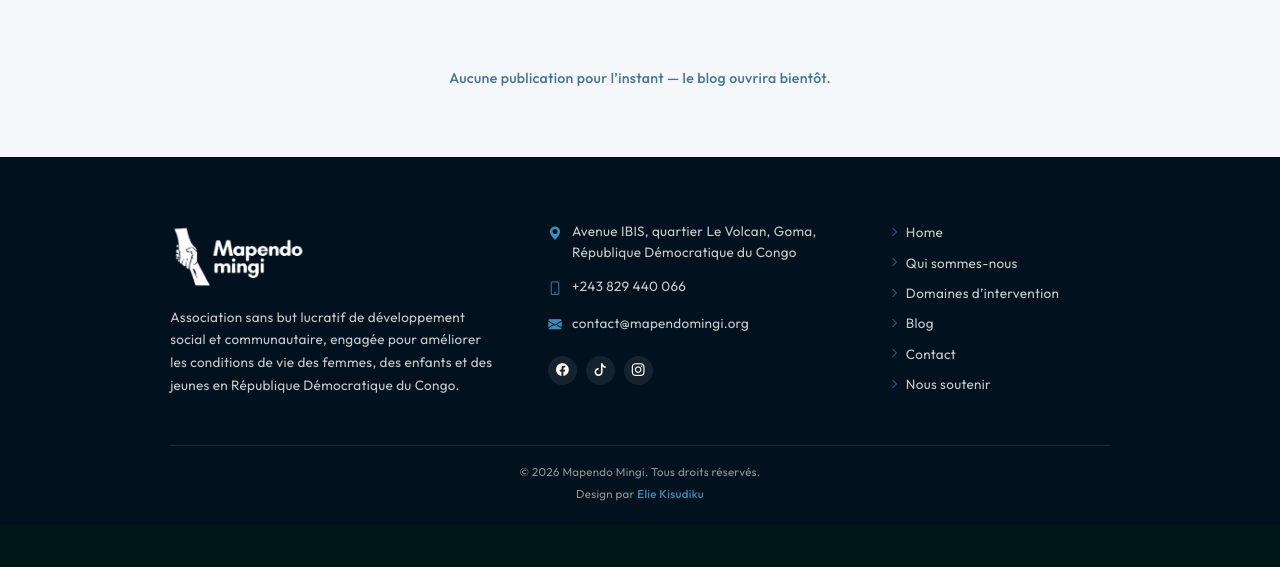
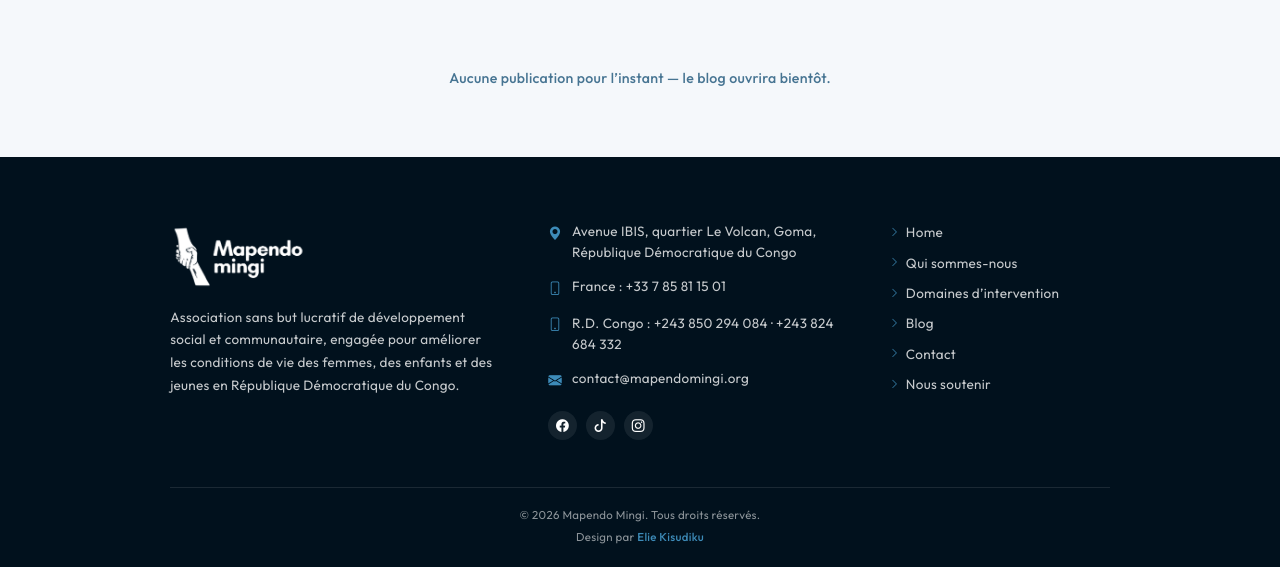
Before and after one commit to Elkis243/mapendomingi, a Django app: page /blog/ in a window 1280 px wide. Shown: the part 385-952 px from the top of the page. Before the commit the page ends 886 px from the top, so only its background shows below. Run offline with Django 5.2, Linux system fonts and the light colour scheme; data that the repository does not hold is empty.

Commit message:
Update footer contact information and replace image file
- Updated footer HTML to include new contact numbers for France and R.D. Congo, enhancing accessibility and relevance.
- Replaced the existing 'picture1.webp' image with an updated version for improved visual content.

```diff
--- a/templates/partials/footer.html
+++ b/templates/partials/footer.html
@@ -34,7 +34,19 @@
               </li>
               <li>
                 <i class="bi bi-phone" aria-hidden="true"></i>
-                <a href="tel:+243829440066">+243 829 440 066</a>
+                <span>
+                  France :
+                  <a href="tel:+33785811501">+33 7 85 81 15 01</a>
+                </span>
+              </li>
+              <li>
+                <i class="bi bi-phone" aria-hidden="true"></i>
+                <span>
+                  R.D. Congo :
+                  <a href="tel:+243850294084">+243 850 294 084</a>
+                  <span aria-hidden="true"> · </span>
+                  <a href="tel:+243824684332">+243 824 684 332</a>
+                </span>
               </li>
               <li>
                 <i class="bi bi-envelope-fill" aria-hidden="true"></i>
```
Also changed, not shown: static/images/picture1.webp.
